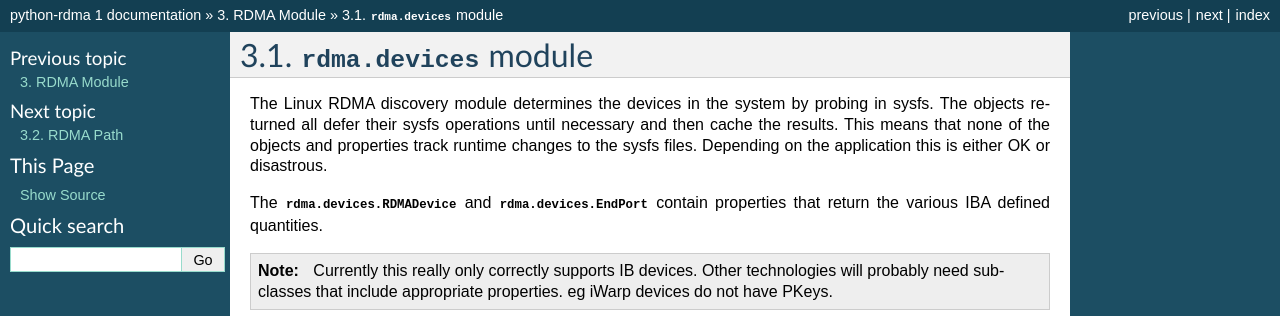
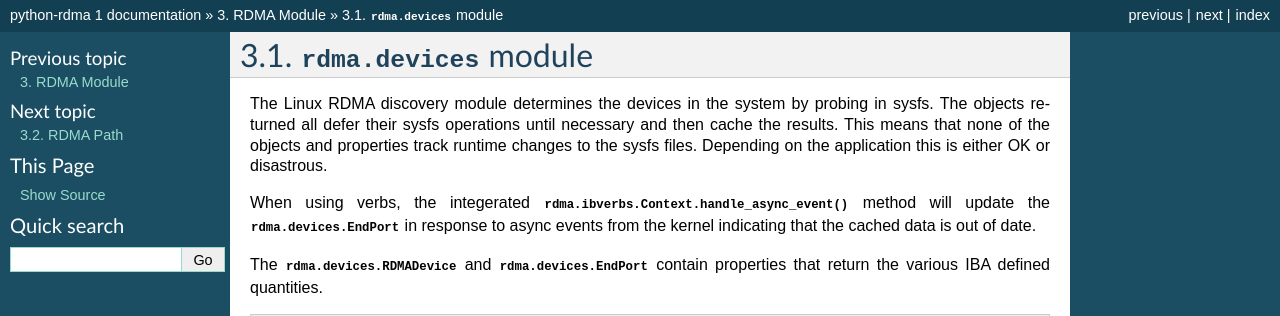
Before and after one commit to jgunthorpe/python-rdma, a Sphinx documentation site: the page built from doc/devices.rst, in a window 1280 px wide, cut to the strip 0-316 px from the top of the page. Built offline with Sphinx 7.4.7, drawn with Linux system fonts in a browser that asks for light colours.

Commit message:
Add a documentation not about handle_async_event to devices.rst
Since this is how to the EndPort's cache synchronized

```diff
--- a/doc/devices.rst
+++ b/doc/devices.rst
@@ -8,6 +8,11 @@ probing in sysfs. The objects returned all defer their sysfs operations
 until necessary and then cache the results. This means that none of the
 objects and properties track runtime changes to the sysfs files.
 Depending on the application this is either OK or disastrous.
+
+When using verbs, the integerated
+:meth:`rdma.ibverbs.Context.handle_async_event` method will update the
+:class:`rdma.devices.EndPort` in response to async events from the kernel
+indicating that the cached data is out of date.
 
 The :class:`rdma.devices.RDMADevice` and :class:`rdma.devices.EndPort` contain
 properties that return the various IBA defined quantities.
```
